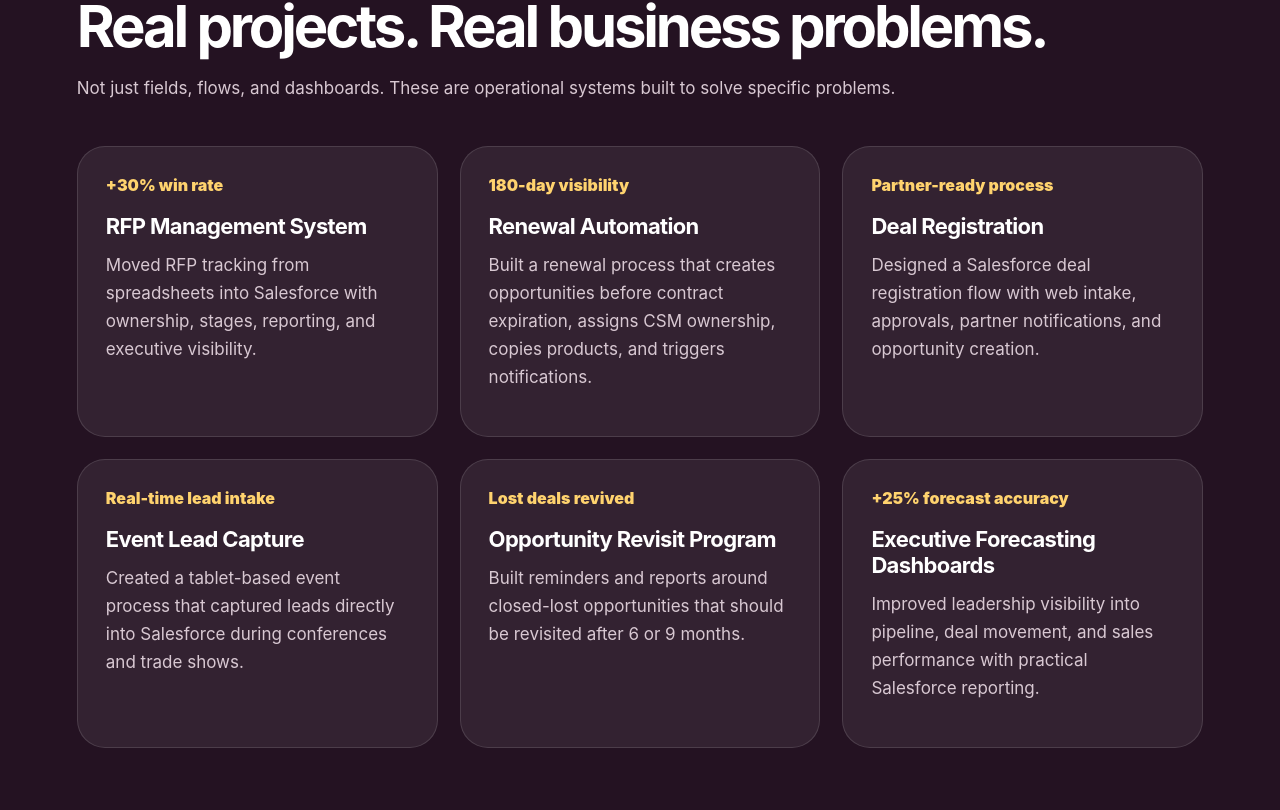
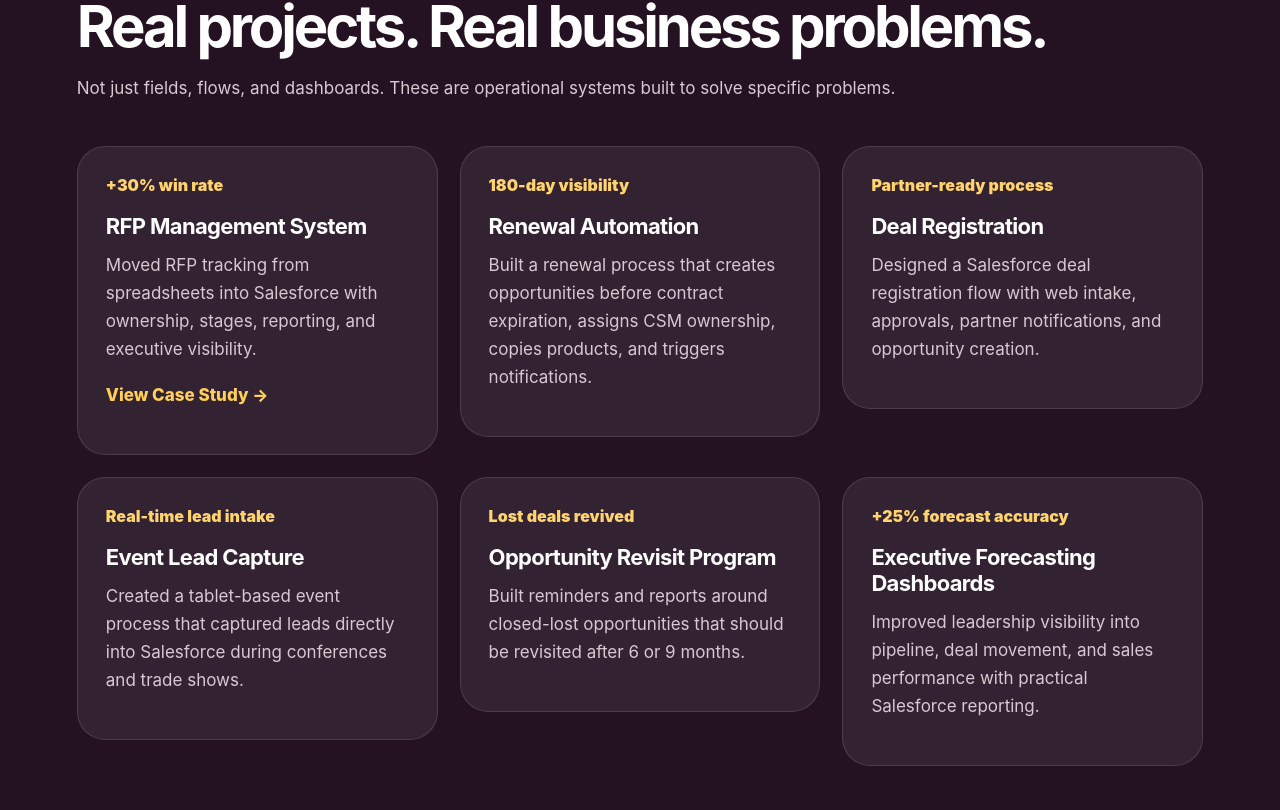
Before and after one commit to marta790522/dashboard-queen-site, a Next.js app: page / in a window 1280 px wide. Shown: the part 1930-2740 px from the top of the page. Built offline with nearby package versions, Linux system fonts and the light colour scheme.

Commit message:
Update page.tsx

```diff
--- a/app/page.tsx
+++ b/app/page.tsx
@@ -148,12 +148,34 @@ export default function Home() {
         </div>
         <div className="cards three">
           {projects.map((project) => (
-            <article className="projectCard" key={project.title}>
-              <span>{project.metric}</span>
-              <h3>{project.title}</h3>
-              <p>{project.text}</p>
-            </article>
-          ))}
+  <a
+    key={project.title}
+    href={
+      project.title === "RFP Management System"
+        ? "/case-studies/rfp-management"
+        : "#"
+    }
+    style={{ textDecoration: "none" }}
+  >
+    <article className="projectCard">
+      <span>{project.metric}</span>
+      <h3>{project.title}</h3>
+      <p>{project.text}</p>
+
+      {project.title === "RFP Management System" && (
+        <p
+          style={{
+            marginTop: "18px",
+            color: "#ffcf57",
+            fontWeight: 800,
+          }}
+        >
+          View Case Study →
+        </p>
+      )}
+    </article>
+  </a>
+))}
         </div>
       </section>
 <section className="section" id="recommendations">
```
